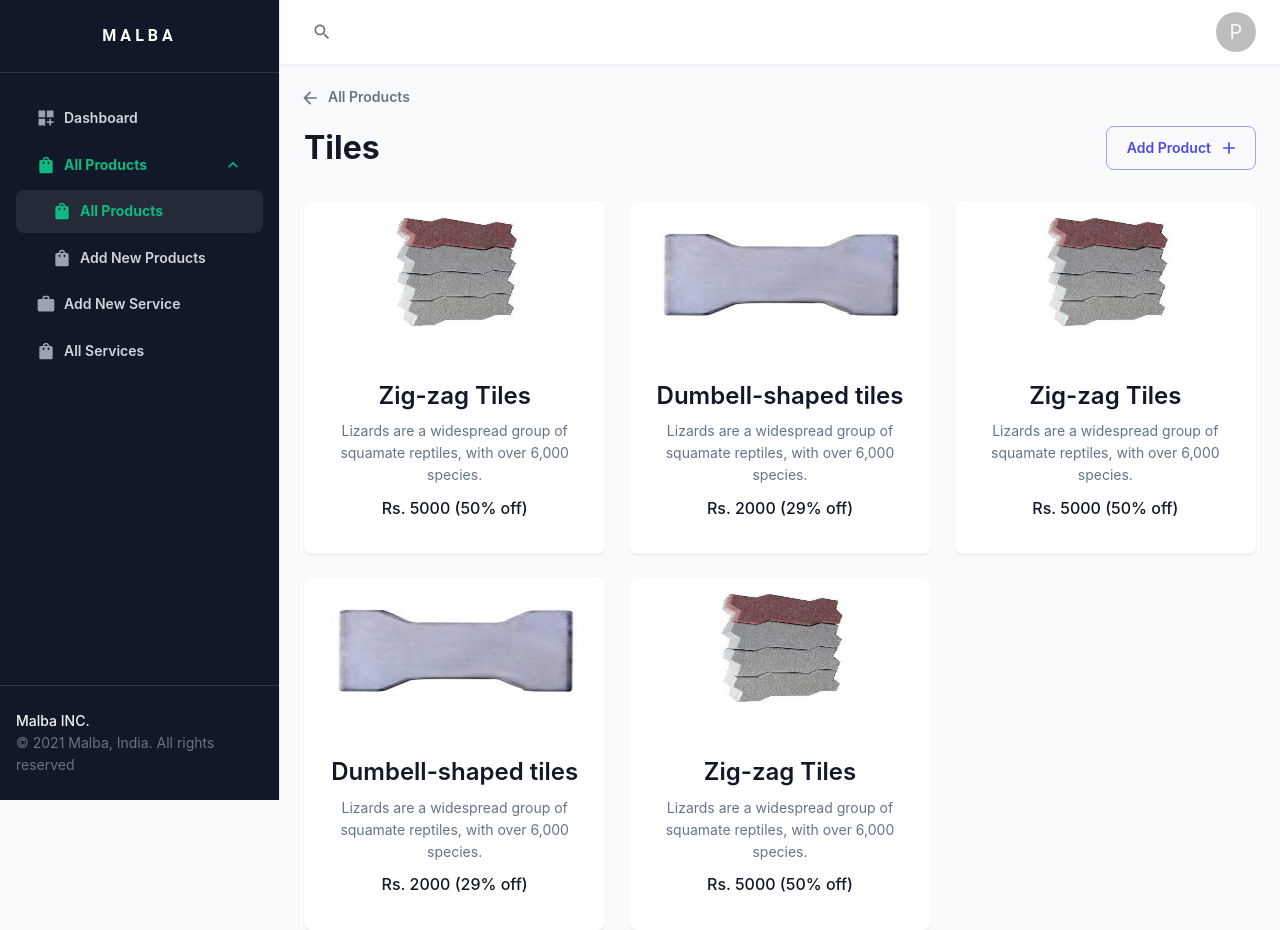
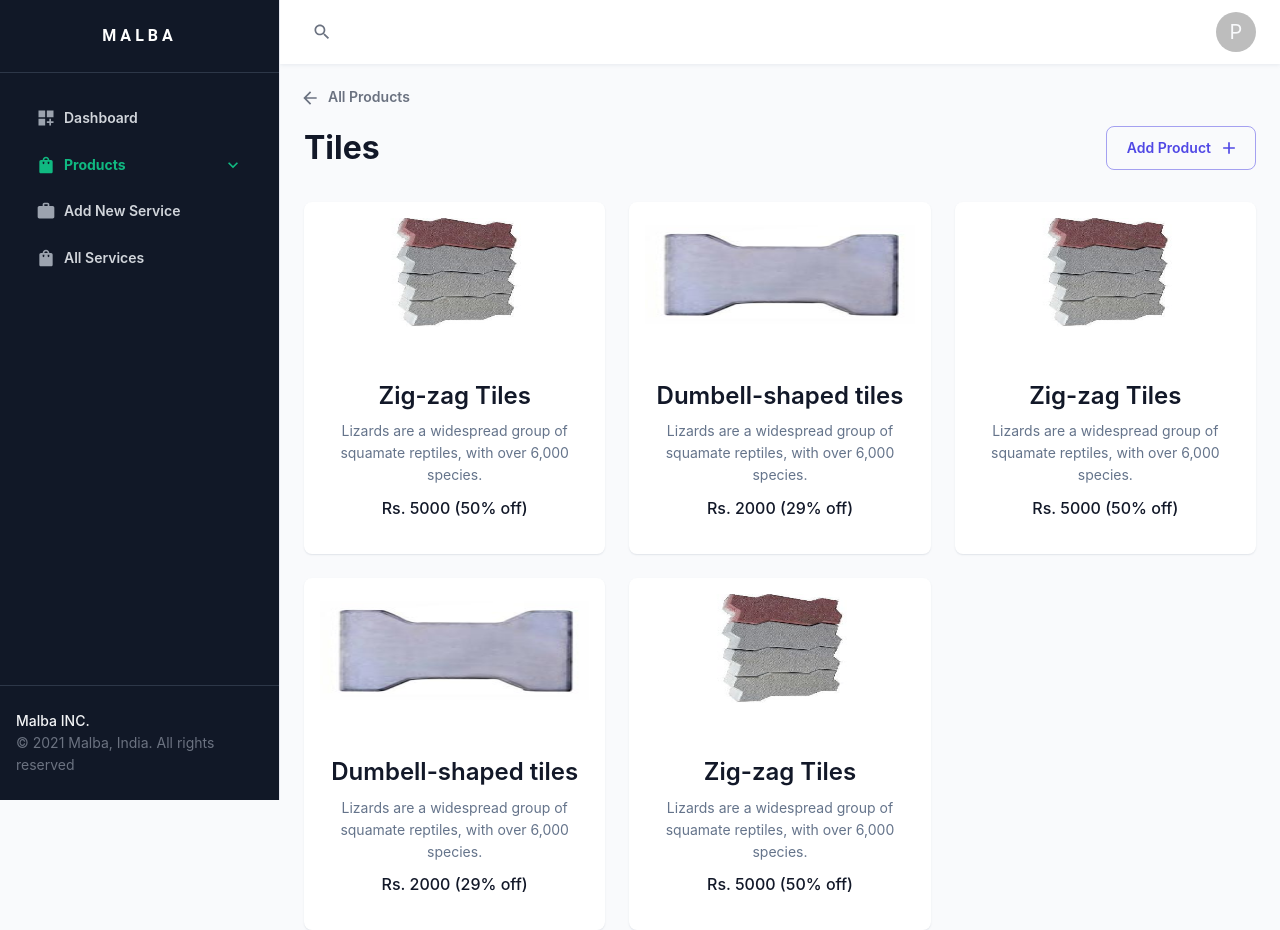
Before and after one commit to Anas-S-Shaikh/malba, a React (Create React App) app: page /products/1 in a window 1280 px wide. Built offline with nearby package versions, Linux system fonts and the light colour scheme.

Commit message:
Removed warnings and closed sidebar on click for all routes

```diff
--- a/src/Components/NavItems/NavItem.js
+++ b/src/Components/NavItems/NavItem.js
@@ -4,7 +4,6 @@ import {
   Collapse,
   List,
   ListItem,
-  ListItemButton,
 } from "@mui/material";
 import { useState } from "react";
 import { Link, useLocation } from "react-router-dom";
@@ -16,7 +15,7 @@ export const NavItem = (props) => {
   const navigate = useNavigate();
 
   const { href, icon, title, closeSidebar, subList, ...others } = props;
-  const [open, setOpen] = useState(true);
+  const [open, setOpen] = useState(false);
   const location = useLocation();
   const active = location.pathname === href;
 
@@ -36,10 +35,11 @@ export const NavItem = (props) => {
         <Button
           startIcon={icon}
           endIcon={subList && (open ? <ExpandLess /> : <ExpandMore />)}
-          onClick={closeSidebar}
+          // onClick={closeSidebar}
           disableRipple
           onClick={() => {
             if (!subList) {
+              closeSidebar();
               navigate(href);
             } else {
               setOpen(!open);
@@ -84,8 +84,9 @@ export const NavItem = (props) => {
       {subList && (
         <Collapse in={open} timeout="auto" unmountOnExit>
           <List component="div" disablePadding>
-            {subList.map((child) => (
+            {subList.map((child, index) => (
               <ListItem
+                key={index}
                 disableGutters
                 sx={{
                   display: "flex",
--- a/src/Layouts/MainLayout.js
+++ b/src/Layouts/MainLayout.js
@@ -18,7 +18,7 @@ const MainLayoutRoot = styled("div")(({ theme }) => ({
 
 export const MainLayout = (props) => {
   const { children } = props;
-  const [isSidebarOpen, setSidebarOpen] = useState(true);
+  const [isSidebarOpen, setSidebarOpen] = useState(false);
 
   return (
     <>
--- a/src/Pages/Categories/Categories.js
+++ b/src/Pages/Categories/Categories.js
@@ -2,19 +2,13 @@ import {
   Box,
   Button,
   Container,
-  Divider,
   Grid,
-  IconButton,
   Typography,
 } from "@mui/material";
 import React, { useEffect, useState } from "react";
-import Product from "../../Components/Cards.js/ProductCard";
-import zigzag from "../../assets/images/zig-zag.jpeg";
-import dumbell from "../../assets/images/dumble-shape.jpg";
 import { v4 as uuid } from "uuid";
 import CategoryCard from "../../Components/Cards.js/CategoryCard";
 import cement from "../../assets/images/cement2.jpg";
-import ArrowBackIcon from "@mui/icons-material/ArrowBack";
 import Loader from "../../Components/Loader/Loader";
 import { useNavigate } from "react-router-dom";
 import AddIcon from '@mui/icons-material/Add';
@@ -49,7 +43,6 @@ const data = [
 
 const Categories = () => {
   const navigate = useNavigate();
-  const [selectedCategory, setSelectedCategory] = useState(null);
   const [loading, setLoading] = useState(false);
   useEffect(() => {
     simmulateLoading();
--- a/src/Pages/Products/AllProducts.js
+++ b/src/Pages/Products/AllProducts.js
@@ -2,9 +2,7 @@ import {
   Box,
   Button,
   Container,
-  Divider,
   Grid,
-  IconButton,
   Typography,
 } from "@mui/material";
 import React, { useEffect, useState } from "react";
@@ -62,7 +60,6 @@ const data = [
 
 const AllProducts = () => {
   const navigate = useNavigate();
-  const [selectedCategory, setSelectedCategory] = useState(null);
   const [loading, setLoading] = useState(false);
   useEffect(() => {
     simmulateLoading();
--- a/src/routes.js
+++ b/src/routes.js
@@ -4,7 +4,6 @@ import Dashboard from "./Pages/Dashboard/Dashboard";
 import WorkIcon from "@mui/icons-material/Work";
 import AddService from "./Pages/Services/AddService";
 import AllServices from "./Pages/Services/AllServices";
-import AllProducts from "./Pages/Products/AllProducts";
 import Categories from "./Pages/Categories/Categories";
 
 export const routes = [
@@ -17,13 +16,13 @@ export const routes = [
   {
     href: "product",
     icon: <ShoppingBag fontSize="small" />,
-    title: "All Products",
+    title: "Products",
     // component: <Categories />,
     children:[
       {
         href: "/products",
         icon: <ShoppingBag fontSize="small" />,
-        title: "All Products",
+        title: "Categories",
         component: <Categories />,
       },
       {
```
